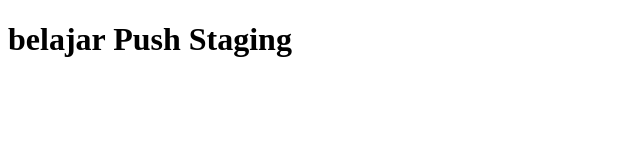
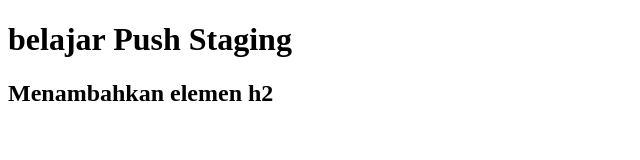
Before and after one commit to hubbil3372/belajar-niomic, a plain HTML site: page header.html in a window 1280 px wide. Shown: the whole page, without its empty margins (0-640 px from the left). Drawn offline with Linux system fonts and the light colour scheme.

Commit message:
menambahkan elemen h2

```diff
--- a/header.html
+++ b/header.html
@@ -10,6 +10,7 @@
 
 <body>
   <h1>belajar Push Staging</h1>
+  <h2>Menambahkan elemen h2</h2>
 </body>
 
 </html>
```
